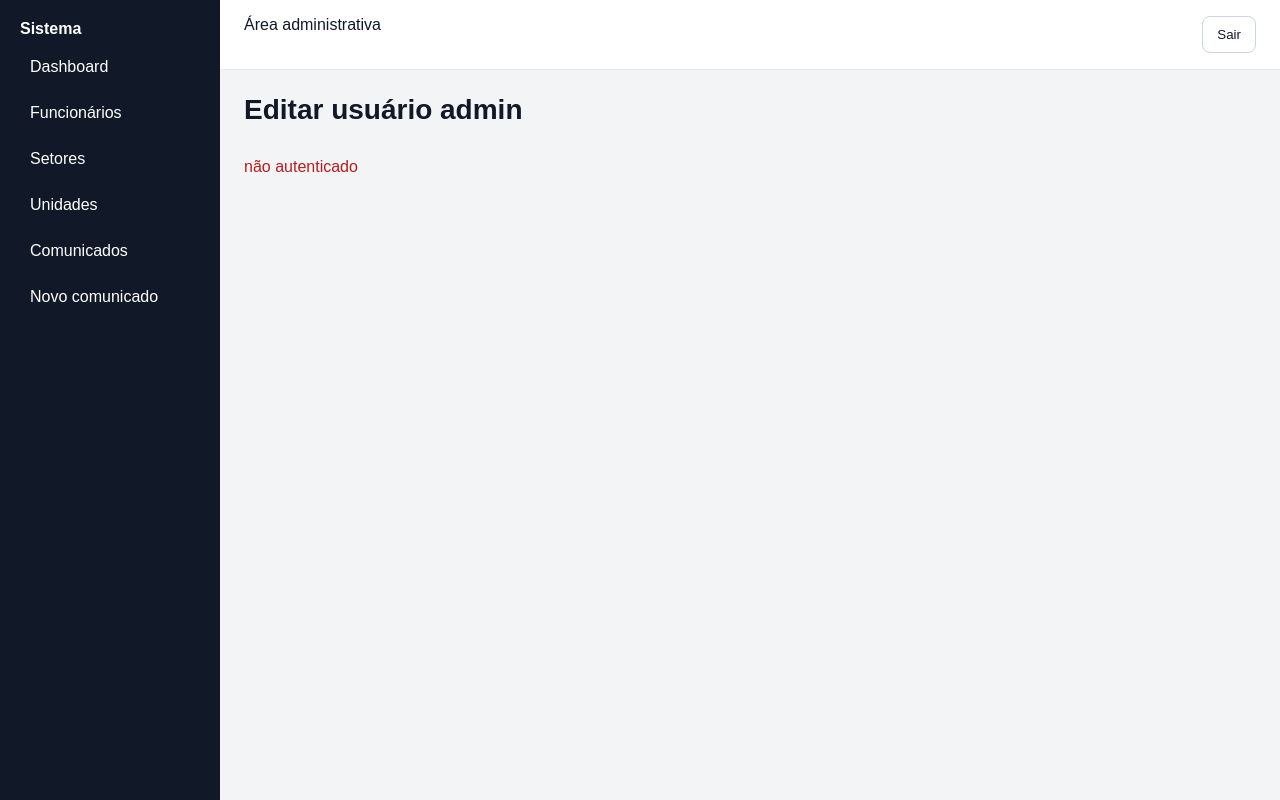
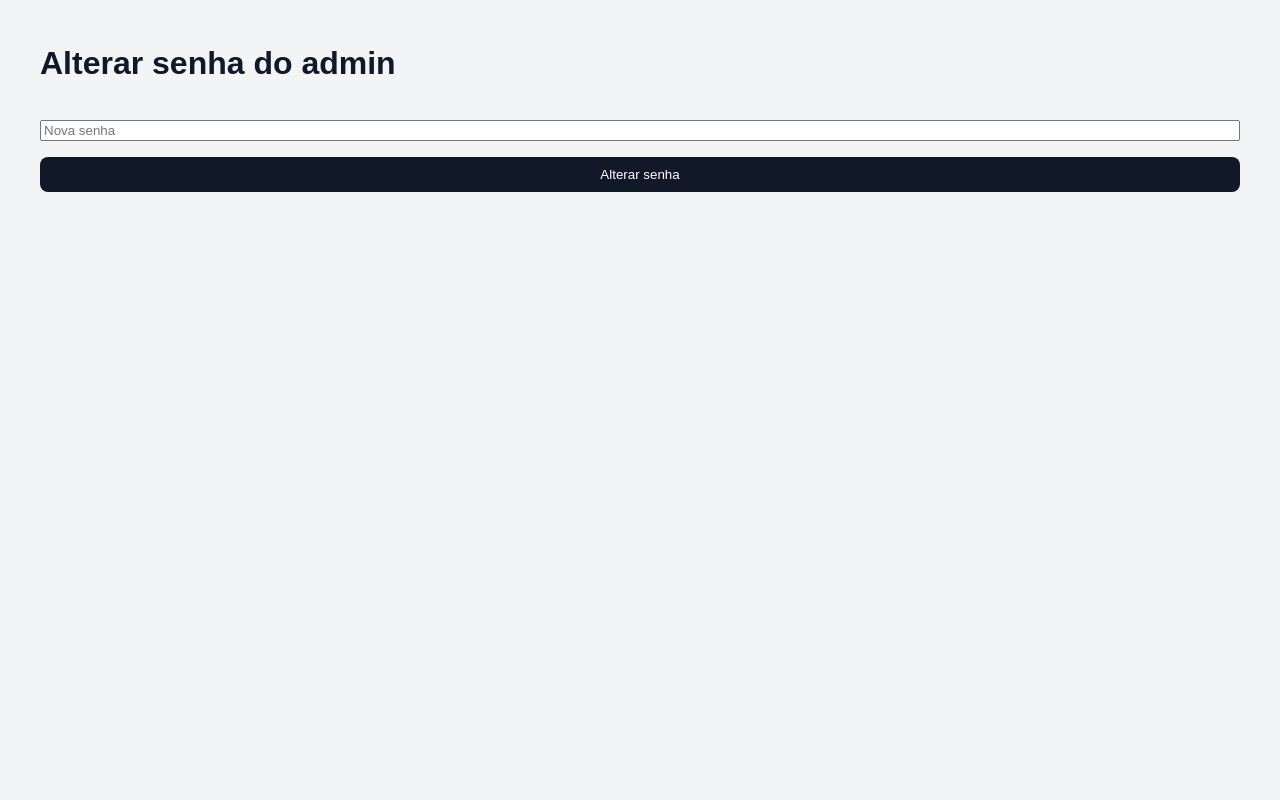
Before and after one commit to exaradti/sistema_comunicados, a Next.js app: page /usuarios-admin/1 in a window 1280 px wide. Built offline with nearby package versions, Linux system fonts and the light colour scheme; no server answers.

Commit message:
Update page.tsx

```diff
--- a/app/usuarios-admin/[id]/page.tsx
+++ b/app/usuarios-admin/[id]/page.tsx
@@ -1,79 +1,55 @@
-"use client"
+'use client'
 
 import { useEffect, useState } from 'react'
 import { useParams } from 'next/navigation'
-import { AdminLayout } from '@/components/layout/admin_layout'
-import { atualizar_usuario_admin, obter_usuario_admin } from '@/services/usuarios_admin.service'
 
-export default function UsuarioAdminDetalhePage() {
+export default function UsuarioAdminPage() {
   const params = useParams<{ id: string }>()
-  const [usuario_admin, setUsuarioAdmin] = useState<any>(null)
+  const id = params.id
+
   const [erro, setErro] = useState('')
   const [mensagem, setMensagem] = useState('')
   const [senha, setSenha] = useState('')
 
-  async function carregar() {
+  async function alterar_senha() {
     try {
-      setUsuarioAdmin(await obter_usuario_admin(params.id))
+      const response = await fetch(`/api/usuarios-admin/${id}/senha`, {
+        method: 'POST',
+        headers: {
+          'Content-Type': 'application/json'
+        },
+        body: JSON.stringify({ senha })
+      })
+
+      if (!response.ok) {
+        throw new Error('Erro ao alterar senha')
+      }
+
+      setMensagem('Senha alterada com sucesso')
     } catch (e: any) {
-      setErro(e?.mensagem || 'Erro ao carregar usuário admin')
+      setErro(e?.message || 'Erro ao alterar senha')
     }
   }
 
-  useEffect(() => { carregar() }, [params.id])
+  return (
+    <main>
+      <div className="container stack">
+        <h1>Alterar senha do admin</h1>
 
-  async function salvar() {
-    try {
-      setErro('')
-      await atualizar_usuario_admin(params.id, {
-        nome: usuario_admin.nome,
-        email: usuario_admin.email,
-        ativo: usuario_admin.ativo,
-        senha: senha || undefined,
-        perfis: (usuario_admin.perfis_texto || '').split(',').map((item: string) => item.trim()).filter(Boolean),
-        setores_ids: (usuario_admin.setores_texto || '').split(',').map((item: string) => Number(item.trim())).filter((item: number) => !Number.isNaN(item) && item > 0),
-        unidades_ids: (usuario_admin.unidades_texto || '').split(',').map((item: string) => Number(item.trim())).filter((item: number) => !Number.isNaN(item) && item > 0)
-      })
-      setMensagem('Usuário admin atualizado com sucesso')
-      setSenha('')
-      await carregar()
-    } catch (e: any) {
-      setErro(e?.mensagem || 'Erro ao salvar usuário admin')
-    }
-  }
-
-  useEffect(() => {
-    if (usuario_admin) {
-      setUsuarioAdmin({
-        ...usuario_admin,
-        perfis_texto: (usuario_admin.perfis || []).join(', '),
-        setores_texto: (usuario_admin.setores_ids || []).join(', '),
-        unidades_texto: (usuario_admin.unidades_ids || []).join(', ')
-      })
-    }
-  }, [usuario_admin?.id])
-
-  return (
-    <AdminLayout>
-      <div className="stack">
-        <h1 className="page_title">Editar usuário admin</h1>
         {erro ? <p className="error_text">{erro}</p> : null}
         {mensagem ? <p className="success_text">{mensagem}</p> : null}
-        {usuario_admin ? (
-          <div className="card stack">
-            <div className="grid_2">
-              <div className="field"><label>nome</label><input value={usuario_admin.nome || ''} onChange={(e) => setUsuarioAdmin({ ...usuario_admin, nome: e.target.value })} /></div>
-              <div className="field"><label>email</label><input value={usuario_admin.email || ''} onChange={(e) => setUsuarioAdmin({ ...usuario_admin, email: e.target.value })} /></div>
-              <div className="field"><label>ativo</label><select value={usuario_admin.ativo ? 'true' : 'false'} onChange={(e) => setUsuarioAdmin({ ...usuario_admin, ativo: e.target.value === 'true' })}><option value="true">true</option><option value="false">false</option></select></div>
-              <div className="field"><label>nova_senha</label><input type="password" value={senha} onChange={(e) => setSenha(e.target.value)} /></div>
-              <div className="field"><label>perfis</label><input value={usuario_admin.perfis_texto || ''} onChange={(e) => setUsuarioAdmin({ ...usuario_admin, perfis_texto: e.target.value })} /></div>
-              <div className="field"><label>setores_ids</label><input value={usuario_admin.setores_texto || ''} onChange={(e) => setUsuarioAdmin({ ...usuario_admin, setores_texto: e.target.value })} /></div>
-              <div className="field"><label>unidades_ids</label><input value={usuario_admin.unidades_texto || ''} onChange={(e) => setUsuarioAdmin({ ...usuario_admin, unidades_texto: e.target.value })} /></div>
-            </div>
-            <button type="button" onClick={salvar}>Salvar</button>
-          </div>
-        ) : null}
+
+        <input
+          type="password"
+          placeholder="Nova senha"
+          value={senha}
+          onChange={(e) => setSenha(e.target.value)}
+        />
+
+        <button className="button" onClick={alterar_senha}>
+          Alterar senha
+        </button>
       </div>
-    </AdminLayout>
+    </main>
   )
 }
```
